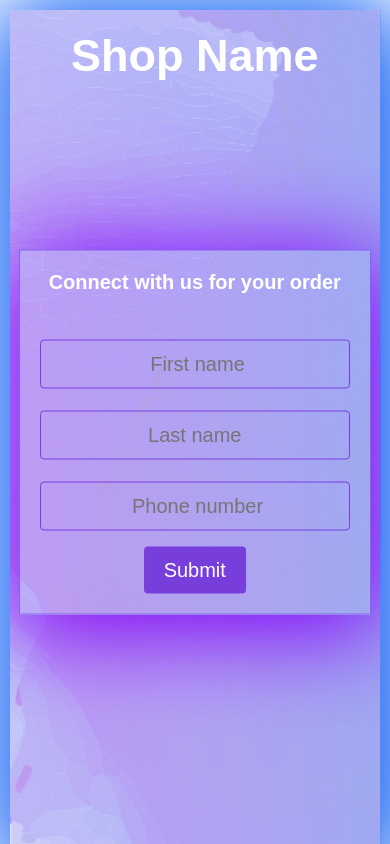
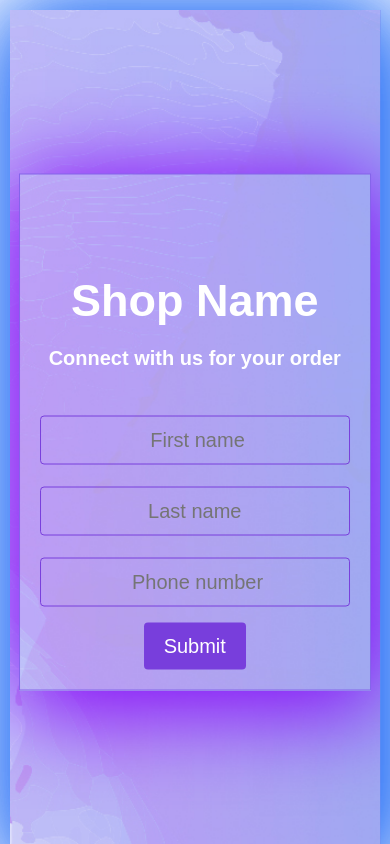
Before and after one commit to Anuragmourya975/Final-form-, a plain HTML site: page index.html in a window 390 px wide. Drawn offline with Linux system fonts and the light colour scheme.

Commit message:
changes
commit

```diff
--- a/index.html
+++ b/index.html
@@ -114,6 +114,7 @@ input[type=text] {
     text-align: center;
     font-size: 20px;
 
+
 }
 input[type=text]:hover {
   box-shadow: 5px 8px 555px 8px #3F51B5;
@@ -161,7 +162,10 @@ h1 {
     font-size: 45px;
     color: white;
     margin: auto;
+    padding-top: 100px;
+
 }
+
   }
 
 </style>
@@ -177,8 +181,9 @@ h1 {
 </div>
 
 <div class="split right col-9">
-  <h1>Shop Name</h1>
+
   <div class="centered">
+    <h1>Shop Name</h1>
     <h3>Connect with us
       for your order</h3>
 
```
